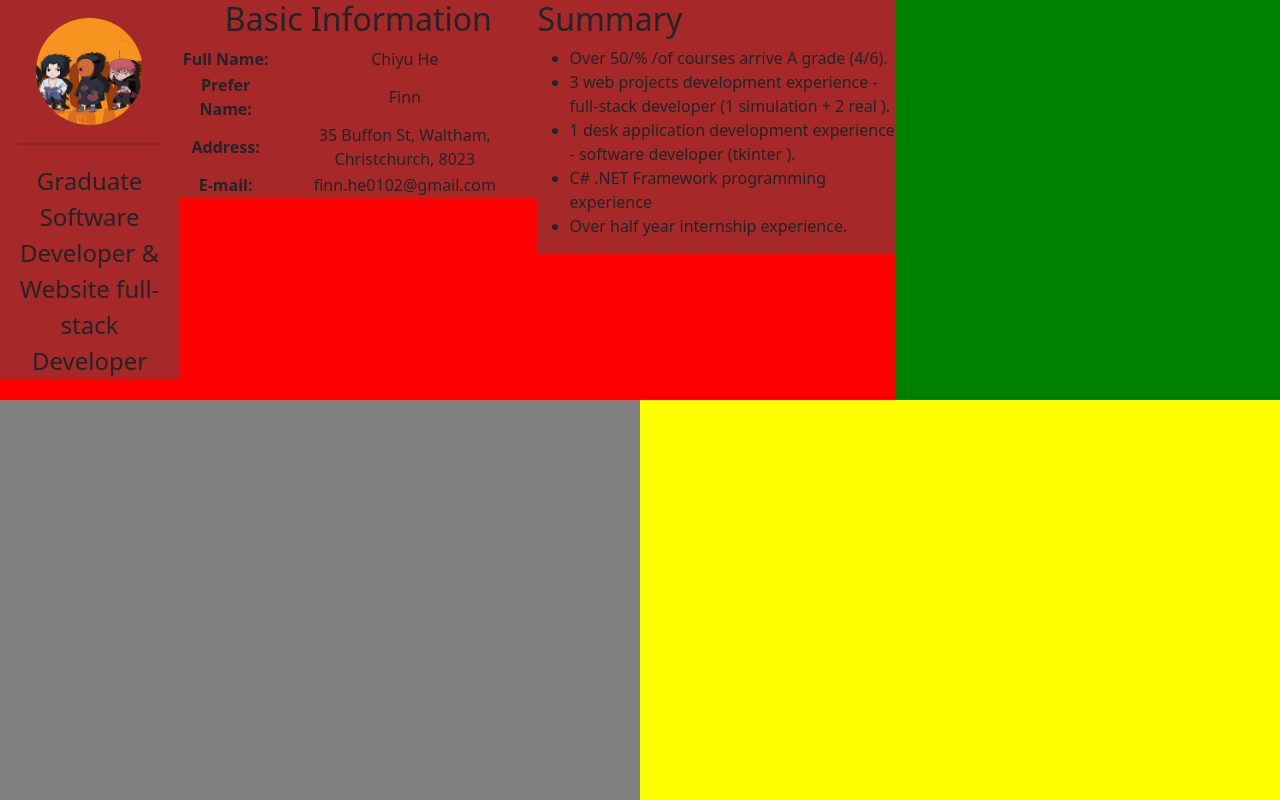
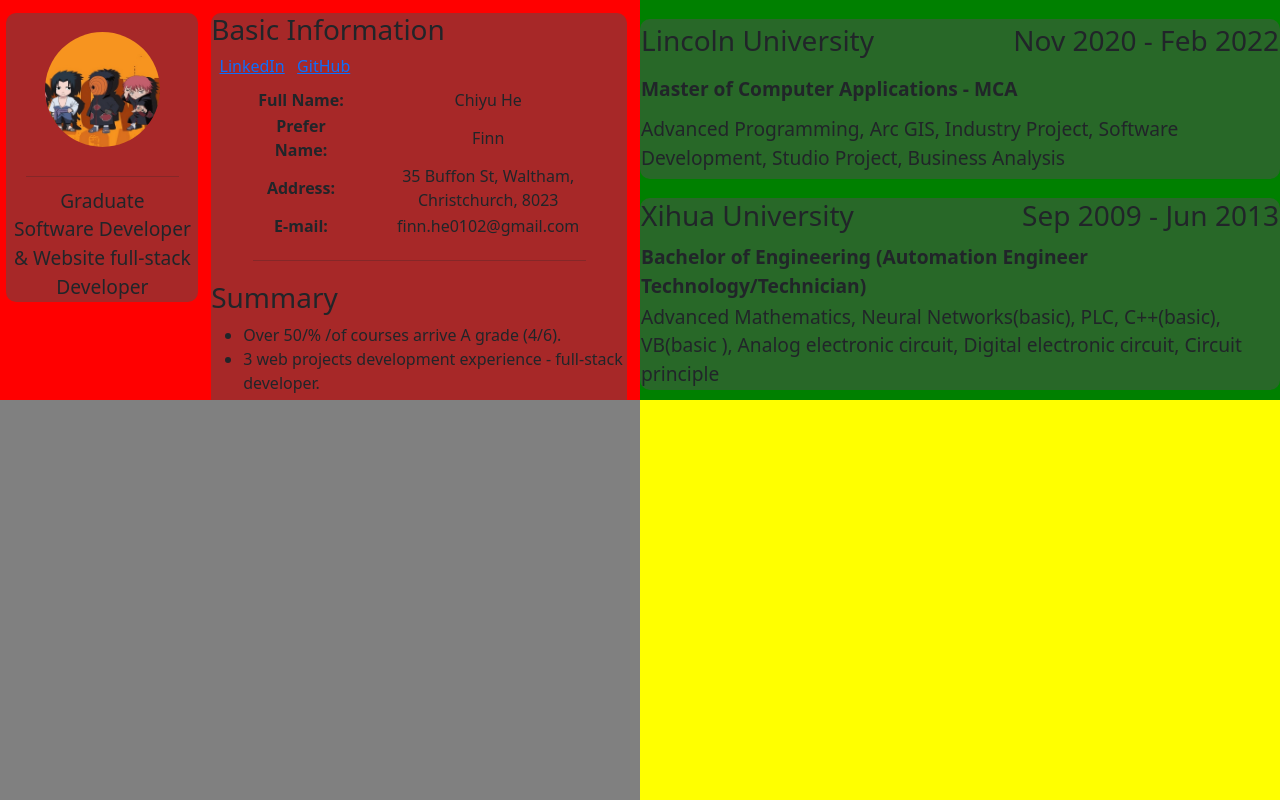
Before and after one commit to FinnHZ/pureFlaskCV, a Flask app: page /information in a window 1280 px wide. Run offline with Flask 2, Linux system fonts and the light colour scheme.

Commit message:
education part complete

```diff
--- a/controller.py
+++ b/controller.py
@@ -16,12 +16,16 @@ def information():
 
 
     #  the data below should be from excel/ csv or database  (method should be written in the modules folder)
-    position_basic = "Graduate"
-    job_basic = "Software Developer & Website full-stack Developer"
+    job_basic = ["Graduate", "Software Developer & Website full-stack Developer"]
+    link_basic = ["https://www.linkedin.com/in/chiyu-he-3b1695232/","https://github.com/FinnHZ"]
     text_basic = [["Full Name:", "Chiyu He"], ["Prefer Name:", "Finn"], ["Address:", "35 Buffon St, Waltham, Christchurch, 8023"], ["E-mail:", "finn.he0102@gmail.com"]]
-    summary_basic = [["sum1", "Over 50/% /of courses arrive A grade (4/6)."], ["sum2", "3 web projects development experience - full-stack developer (1 simulation + 2 real )."], ["sum3", "1 desk application development experience - software developer (tkinter )."], ["sum4", "C# .NET Framework programming experience"], ["sum5", "Over half year internship experience."]]
-
-    return render_template('information.html', position_basic = position_basic, job_basic = job_basic, text_basic = text_basic, summary_basic = summary_basic)
+    summary_basic = [["sum1", "Over 50/% /of courses arrive A grade (4/6)."], ["sum2", "3 web projects development experience - full-stack developer."], ["sum3", "1 desk application development experience - software developer (tkinter )."], ["sum4", "1 C# .NET Framework solution improvement experience."], ["sum5", "Over half year internship experience."]]
+    educationDicList = [
+        {"uni": "Lincoln University", "date":"Nov 2020 - Feb 2022", "degree":"Master of Computer Applications - MCA", "magior":"Advanced Programming, Arc GIS, Industry Project, Software Development, Studio Project, Business Analysis"},
+        {"uni": "Xihua University", "date":"Sep 2009 - Jun 2013  ", "degree":"Bachelor of Engineering (Automation Engineer Technology/Technician)", "magior":"Advanced Mathematics, Neural Networks(basic), PLC, C++(basic), VB(basic ), Analog electronic circuit, Digital electronic circuit, Circuit principle"},
+    ]
+    return render_template('information.html', job_basic = job_basic, link_basic = link_basic, text_basic = text_basic, summary_basic = summary_basic,
+                                               educationDicList = educationDicList)
 
 @cv_controller.route('/skills')
 def skills():
--- a/static/css/information.css
+++ b/static/css/information.css
@@ -10,11 +10,18 @@ html,body{
 }
 
 
+.seperate_title{
+    width: 80%;
+    height:2px;
+    margin: 5% 0 5% 10%;
+}
+
+
 /* basic information part */
 #basicInfo{
     padding: 0;
     margin: 0;
-    width: 70%;
+    width: 50%;
     height: 50%;
     background-color: red;
     /* box-shadow: 2px 0 5px 5px #ddd; */
@@ -23,10 +30,12 @@ html,body{
 
 /* 1) title part include: img, position, jobtitle */
 #titlePart{
-    width:20%;
+    width:30%;
     background-color: rgb(80, 80, 80, 0.5);
     text-align: center;
     float:left;
+    margin: 2% 0 0 1%;
+    border-radius: 10px;
 }
 
 #developerImg{
@@ -36,66 +45,76 @@ html,body{
     margin:10% 0 10% 0;
 }
 
-#seperate_title{
-    width: 80%;
-    height:2px;
-    margin: 0 0 10% 10%;
-}
 
 #position_basic{
-    font-size: 1.5em;
+    font-size: 1.2em;
     font-weight: 500;
     /* margin: 0 0 5% 0; */
 }
 
 #job_basic{
-    font-size: 1.5em;
+    font-size: 1.2em;
     font-weight: 500;
     /* margin: 5% 0 5% 0; */
 }
 
-/* 1) basic text part include: full name, perfer name, address, email */
-#textPart{
-    width:40%;
+
+/* 2) basic detal part include: basic, summary */
+#detailPart{
+    width:65%;
     background-color: rgb(80, 80, 80, 0.5);
-    text-align: center;
     float:left;
+    margin: 2% 0 0 2%;
+    border-radius: 10px;
 }
 
+#linkedin{
+    margin: 0 0 0 2%;
+}
 
+#github{
+    margin: 0 0 0 2%;
+}
 
-
-#summaryPart{
-    width:40%;
-    background-color: rgb(80, 80, 80, 0.5);
-    float:left;
+#textPart{
+    text-align: center;
+    margin: 2% 0 0 10%;
 }
 
 
 
 
 
-
-
-
-
-
-
-
-
-
-
-#linkLogo{
+/* ****************************** education******************************* */
+#education{
     padding: 0;
     margin: 0;
-    width: 30%;
+    width: 50%;
     height: 50%;
     background-color: green;
     /* box-shadow: 2px 0 5px 5px #ddd; */
     float:left;
 }
 
-#education{
+
+#educationShow{
+    font-size: 1.2em;
+    width: 100%;
+    height: 100%;
+
+}
+
+
+.edTable{
+    width: 100%;
+    height: 40%;
+    margin: 3% 0 3% 0;
+    background-color: rgb(80, 80, 80, 0.5);
+    border-radius: 10px;
+}
+
+
+#workExp{
     padding: 0;
     margin: 0;
     width: 50%;
@@ -105,7 +124,7 @@ html,body{
     float:right;
 }
 
-#experience{
+#skillExp{
     padding: 0;
     margin: 0;
     width: 50%;
--- a/templates/information.html
+++ b/templates/information.html
@@ -18,21 +18,27 @@
         <div id = "basicInfo">
             <div id = "titlePart">
                 <img id = "developerImg" src = "../static/img/developerImage.jpg" alt = "Developer"/>
-                <hr id = "seperate_title"/>
-                <span id = "position_basic"> {{position_basic}} </span><br/>
-                <span id = "job_basic"> {{job_basic}} </span>
+                <hr class = "seperate_title"/>
+                <span id = "position_basic"> {{job_basic[0]}} </span><br/>
+                <span id = "job_basic"> {{job_basic[1]}} </span>
             </div>
 
+            <div id="detailPart">
+                <h3>Basic Information</h3>
+                <a href={{link_basic[0]}} target="_blank"><span id = "linkedin">LinkedIn</span></a>  <!-- target="_blank" can make link opened by a new window(blank)   -->
+                <a href={{link_basic[0]}} target="_blank"><span id = "github">GitHub</span></a>   <!-- target="_blank" can make link opened by a new window(blank)   -->
                 <div id="textPart">
-                <h2>Basic Information</h2>
-                <table>
+                    <table >
                         {% for item_t in text_basic %}
                         <tr><th>{{item_t[0]}}</th><td>{{item_t[1]}}</td></tr>
                         {% endfor%}
                     </table>
                 </div>
+
+                <hr class = "seperate_title"/>
+
                 <div id="summaryPart">
-                <h2>Summary</h2>
+                    <h3>Summary</h3>
                     <ul>
                         {% for item_s in summary_basic %}
                         <li>{{item_s[1]}}</li>
@@ -41,13 +47,38 @@
                 </div>
             </div>
 
-        <div id="linkLogo"></div>
+        </div>
 
         <div id="education">
+            <div id="educationShow">
+                {% for ed in educationDicList %}
+                <table class="edTable">
+                    <tr>
+                        <th><h3>{{ed["uni"]}}</h3></th>
+                        <th style="text-align: right;"><h3>{{ed["date"]}}</h3></th>
+                    </tr>
+                    <tr>
+                        <th colSpan="2">{{ed["degree"]}}</th>
+                    </tr>
+                    <tr>
+                        <td colSpan="2">{{ed["magior"]}}</td>
+                    </tr>
+                </table>
+                {% endfor %}
+
+
 
             </div>
 
-        <div id="experience"></div>
+        </div>
+
+        <div id="workExp">
+
+        </div>
+
+        <div id="skillExp">
+
+        </div>
 
     </div>
 
```
Lines whose indentation alone changed are shown as unchanged.
